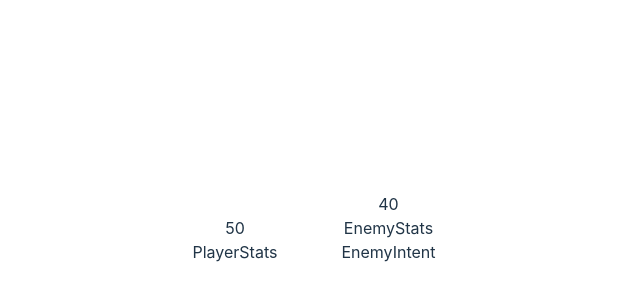
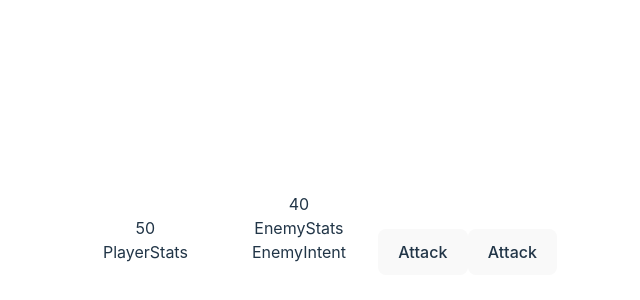
Before and after one commit to JonathanSchwob/vanquish, a React (Vite) app: page / in a window 1280 px wide. Shown: the part 172-472 px from the top of the page, without its empty margins (326-966 px from the left). Built offline with nearby package versions, Linux system fonts and the light colour scheme.

Commit message:
add hand and first card

```diff
--- a/src/PlayBoard.tsx
+++ b/src/PlayBoard.tsx
@@ -1,6 +1,7 @@
 import { useState } from "react";
 import Player from "./components/Player";
 import Enemy from "./components/Enemy";
+import Hand from "./components/Hand";
 // import "./PlayBoard.css";
 
 const PlayBoard = () => {
@@ -11,6 +12,7 @@ const PlayBoard = () => {
     <>
       <Player hp={playerHP} />
       <Enemy hp={enemyHP} />
+      <Hand />
     </>
   );
 };
--- /dev/null
+++ b/src/components/Hand.tsx
@@ -0,0 +1,12 @@
+import Attack from "./cards/Attack";
+
+const Hand = () => {
+  return (
+    <>
+      <Attack />
+      <Attack />
+    </>
+  );
+};
+
+export default Hand;
--- /dev/null
+++ b/src/components/cards/Attack.tsx
@@ -0,0 +1,5 @@
+const Attack = () => {
+  return <button>Attack</button>;
+};
+
+export default Attack;
```
